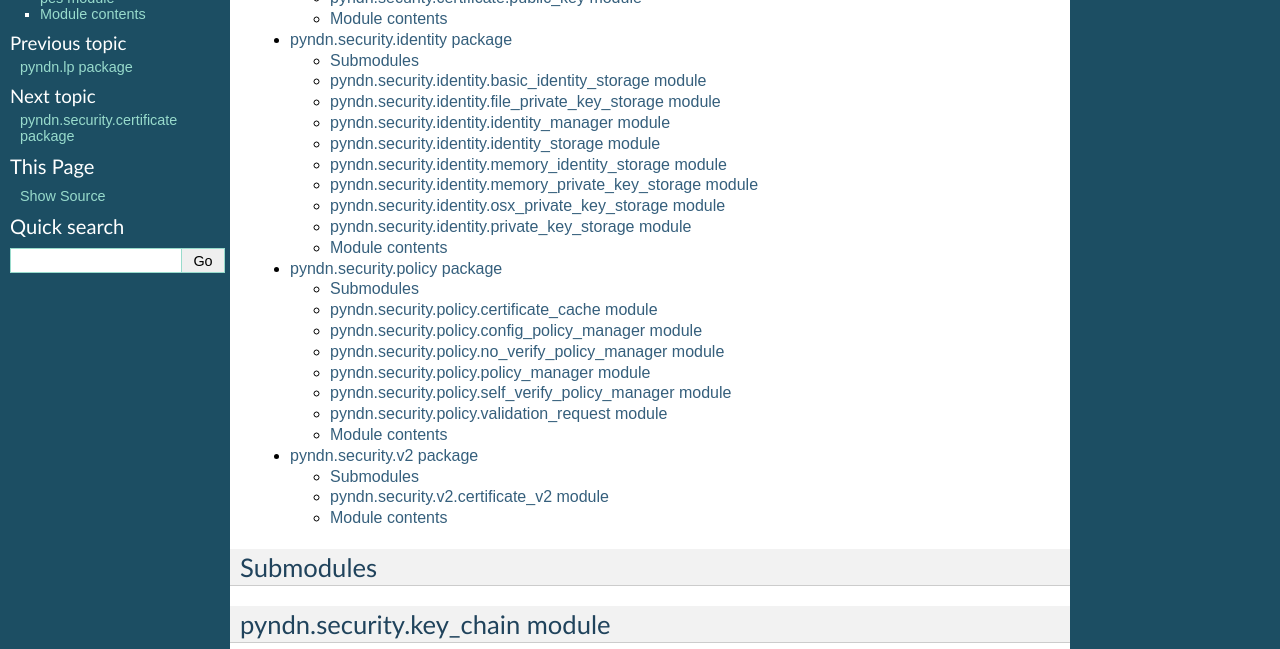
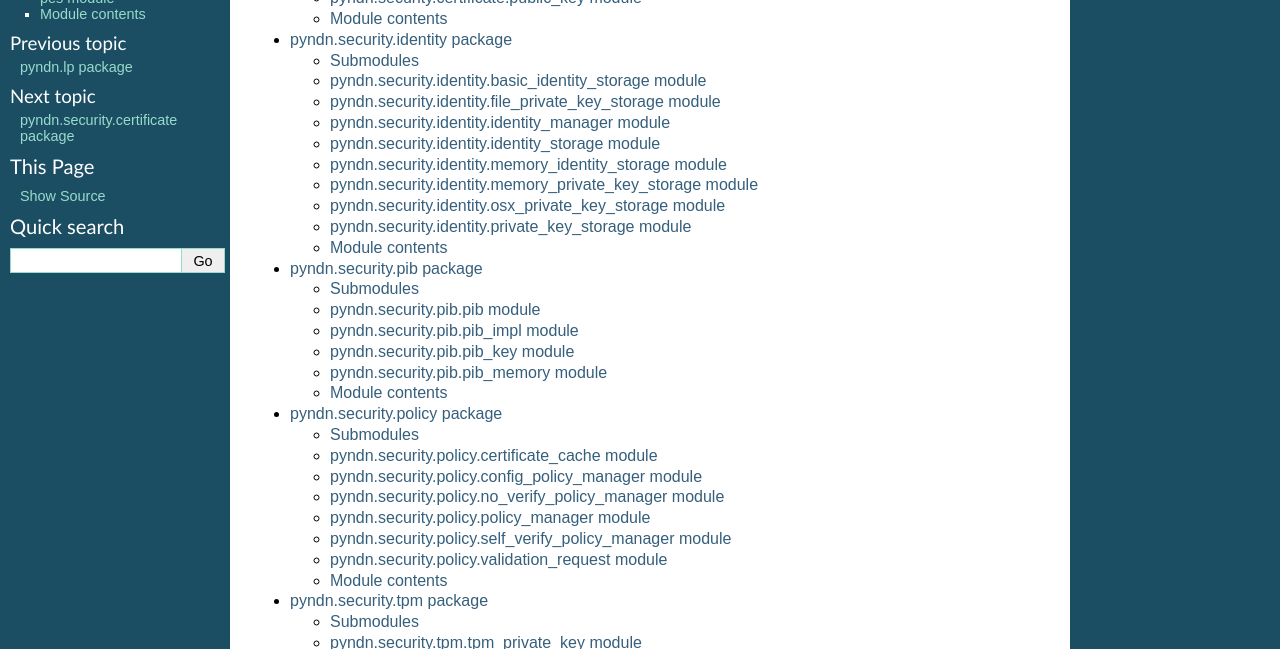
Before and after one commit to named-data/PyNDN2, a Sphinx documentation site: the page built from doc/pyndn.security.rst, in a window 1280 px wide and 900 px high, scrolled down 244 px, cut to the strip 0-649 px from the top of the window. Built offline with Sphinx 7.4.7, drawn with Linux system fonts in a browser that asks for light colours.

Commit message:
doc: Added pib and tpm.

```diff
--- /dev/null
+++ b/doc/pyndn.security.pib.rst
@@ -0,0 +1,46 @@
+pyndn.security.pib package
+==========================
+
+Submodules
+----------
+
+pyndn.security.pib.pib module
+-----------------------------
+
+.. automodule:: pyndn.security.pib.pib
+    :members:
+    :undoc-members:
+    :show-inheritance:
+
+pyndn.security.pib.pib_impl module
+----------------------------------
+
+.. automodule:: pyndn.security.pib.pib_impl
+    :members:
+    :undoc-members:
+    :show-inheritance:
+
+pyndn.security.pib.pib_key module
+---------------------------------
+
+.. automodule:: pyndn.security.pib.pib_key
+    :members:
+    :undoc-members:
+    :show-inheritance:
+
+pyndn.security.pib.pib_memory module
+------------------------------------
+
+.. automodule:: pyndn.security.pib.pib_memory
+    :members:
+    :undoc-members:
+    :show-inheritance:
+
+
+Module contents
+---------------
+
+.. automodule:: pyndn.security.pib
+    :members:
+    :undoc-members:
+    :show-inheritance:
--- a/doc/pyndn.security.rst
+++ b/doc/pyndn.security.rst
@@ -8,7 +8,9 @@ Subpackages
 
     pyndn.security.certificate
     pyndn.security.identity
+    pyndn.security.pib
     pyndn.security.policy
+    pyndn.security.tpm
     pyndn.security.v2
 
 Submodules
--- /dev/null
+++ b/doc/pyndn.security.tpm.rst
@@ -0,0 +1,22 @@
+pyndn.security.tpm package
+==========================
+
+Submodules
+----------
+
+pyndn.security.tpm.tpm_private_key module
+-----------------------------------------
+
+.. automodule:: pyndn.security.tpm.tpm_private_key
+    :members:
+    :undoc-members:
+    :show-inheritance:
+
+
+Module contents
+---------------
+
+.. automodule:: pyndn.security.tpm
+    :members:
+    :undoc-members:
+    :show-inheritance:
```
